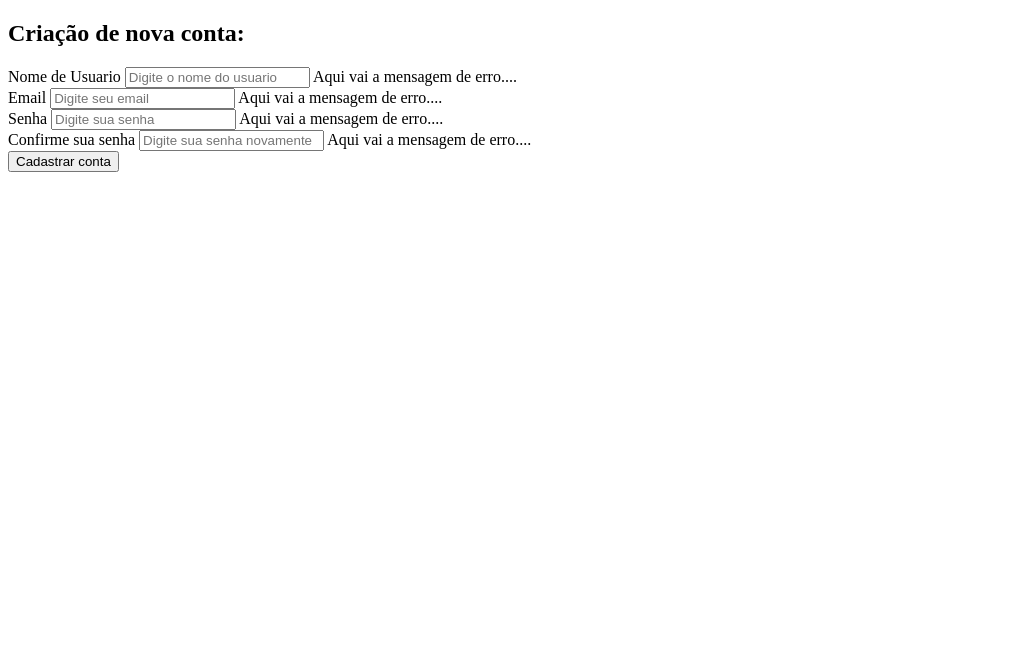
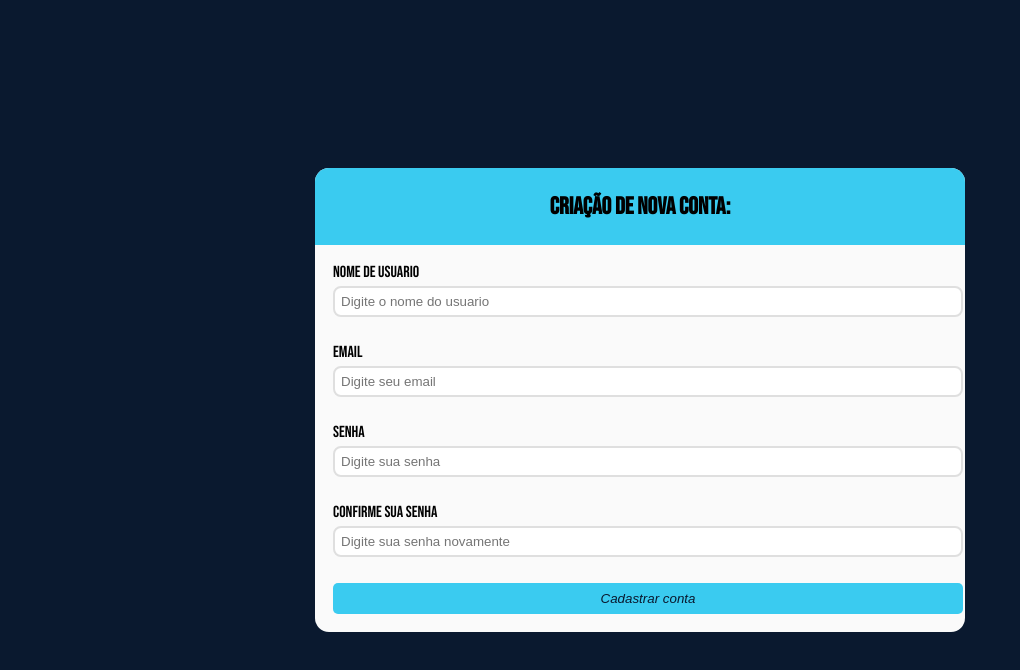
Before and after one commit to rflddev/Pagina-de-Registro, a plain HTML site: page inner.html in a window 1280 px wide. Shown: the whole page, without its empty margins (0-1020 px from the left). Drawn offline with Linux system fonts and the light colour scheme.

Commit message:
Update inner.html

```diff
--- a/inner.html
+++ b/inner.html
@@ -1,7 +1,7 @@
 <!DOCTYPE html>
 <html lang="en">
 <head>
-    <link rel="stylesheet" href="inner.css">
+    <link rel="stylesheet" href="index.css">
     <link rel="icon" type="image/favicon" href="register-favicon.png">
     <meta charset="UTF-8">
     <meta name="viewport" content="width=device-width, initial-scale=1.0">
```
